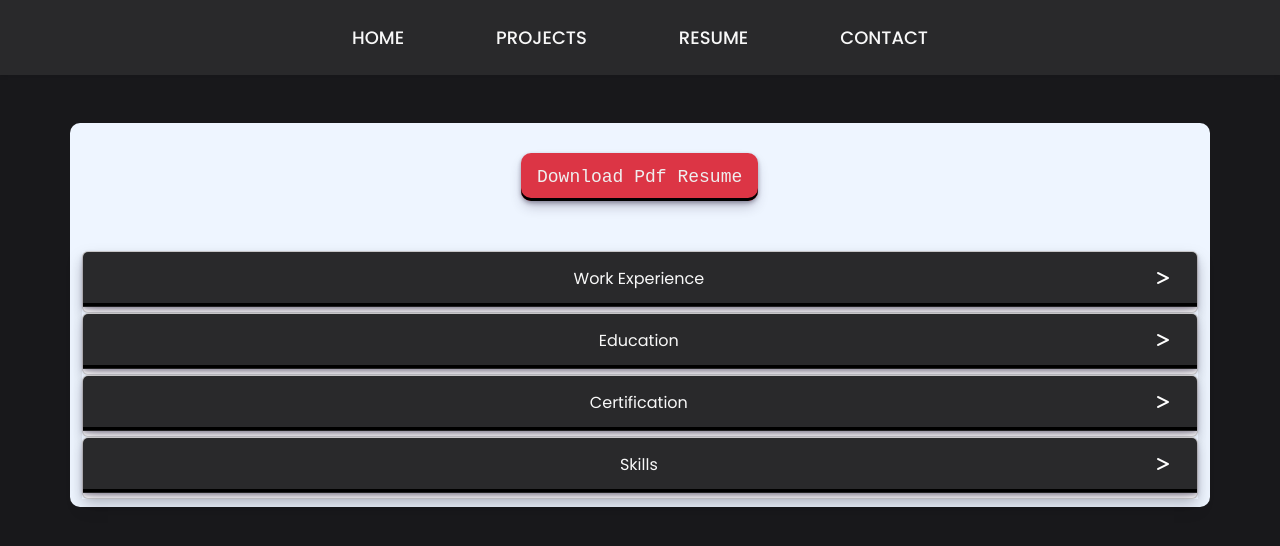
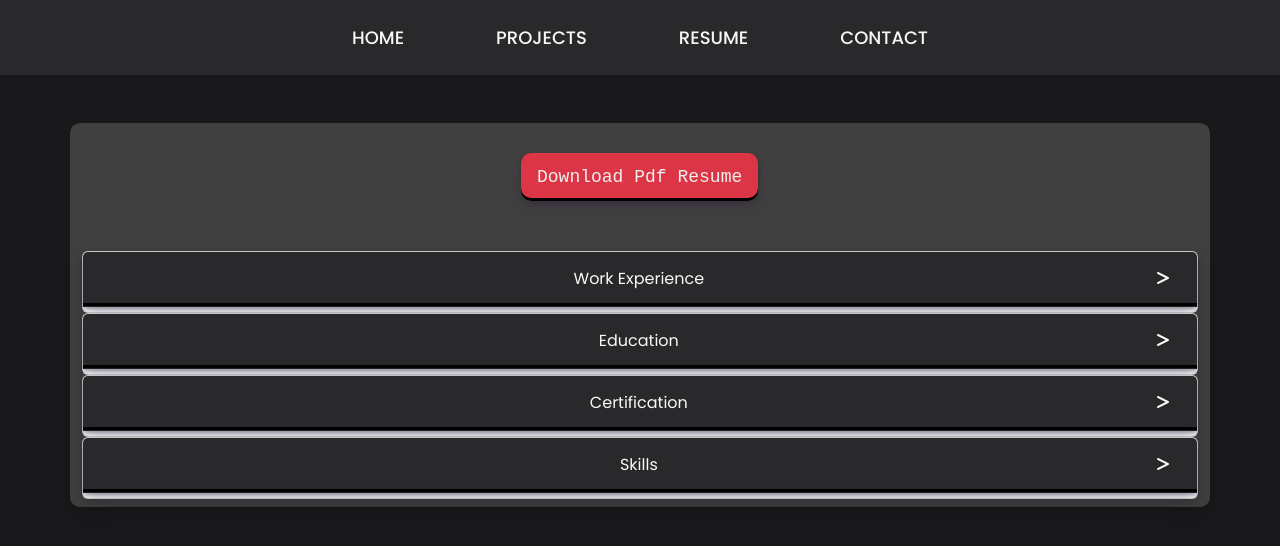
Before and after one commit to johnfroilanlluz/froilan-lluz-portfolio, an Angular app: page /resume in a window 1280 px wide. Shown: the top 546 px of the page. Built offline with nearby package versions, Linux system fonts and the light colour scheme.

Commit message:
feat: :dizzy:

```diff
--- a/angular.json
+++ b/angular.json
@@ -20,19 +20,12 @@
             "outputPath": "dist/sampleportfolio",
             "index": "src/index.html",
             "main": "src/main.ts",
-            "polyfills": [
-              "zone.js"
-            ],
+            "polyfills": ["zone.js"],
             "tsConfig": "tsconfig.app.json",
             "inlineStyleLanguage": "scss",
-            "assets": [
-              "src/favicon.ico",
-              "src/assets"
-            ],
-            "styles": [
-              "src/styles.scss"
-            ],
-            "scripts": []
+            "assets": ["src/favicon.ico", "src/assets"],
+            "styles": ["src/styles.scss", "./node_modules/aos/dist/aos.css"],
+            "scripts": ["./node_modules/aos/dist/aos.js"]
           },
           "configurations": {
             "production": {
@@ -82,19 +75,11 @@
         "test": {
           "builder": "@angular-devkit/build-angular:karma",
           "options": {
-            "polyfills": [
-              "zone.js",
-              "zone.js/testing"
-            ],
+            "polyfills": ["zone.js", "zone.js/testing"],
             "tsConfig": "tsconfig.spec.json",
             "inlineStyleLanguage": "scss",
-            "assets": [
-              "src/favicon.ico",
-              "src/assets"
-            ],
-            "styles": [
-              "src/styles.scss"
-            ],
+            "assets": ["src/favicon.ico", "src/assets"],
+            "styles": ["src/styles.scss"],
             "scripts": []
           }
         }
--- a/package.json
+++ b/package.json
@@ -18,6 +18,7 @@
     "@angular/platform-browser": "^16.0.0",
     "@angular/platform-browser-dynamic": "^16.0.0",
     "@angular/router": "^16.0.0",
+    "aos": "^2.3.4",
     "bootstrap": "^5.2.3",
     "ngx-bootstrap": "^11.0.2",
     "rxjs": "~7.8.0",
@@ -28,6 +29,7 @@
     "@angular-devkit/build-angular": "^16.0.0",
     "@angular/cli": "~16.0.0",
     "@angular/compiler-cli": "^16.0.0",
+    "@types/aos": "^3.0.7",
     "@types/jasmine": "~4.3.0",
     "jasmine-core": "~4.6.0",
     "karma": "~6.4.0",
--- a/src/app/app.component.ts
+++ b/src/app/app.component.ts
@@ -1,10 +1,15 @@
-import { Component } from '@angular/core';
+import { Component, OnInit } from '@angular/core';
 
+import * as AOS from 'aos';
 @Component({
   selector: 'app-root',
   templateUrl: './app.component.html',
-  styleUrls: ['./app.component.scss']
+  styleUrls: ['./app.component.scss'],
 })
-export class AppComponent {
+export class AppComponent implements OnInit{
   title = 'sampleportfolio';
+  ngOnInit() {
+    AOS.init(); //AOS - 2
+    AOS.refresh(); //refresh method is called on window resize and so on, as it doesn't require to build new store with AOS elements and should be as light as possible.
+  }
 }
--- a/src/app/contact/contact.component.html
+++ b/src/app/contact/contact.component.html
@@ -2,15 +2,18 @@
   class="container"
   style="border-radius: 10px; border: none; background: #18181b"
 >
-  <div id="about-me"
+  <div
+    id="about-me"
     class="text-center border mb-5 shadow rounded"
     style="background: #29292b"
   >
-    <h1 class="text-white">Contact</h1>
-    <p class="text-white">
+    <h1 class="text-white" data-aos="fade-up" data-aos-duration="1000">
+      Contact
+    </h1>
+    <p class="text-white" data-aos="fade-up" data-aos-duration="1000">
       I can be reached at the following email: <b>johnfroilanlluz2@gmail.com</b>
     </p>
-    <p class="text-white">
+    <p class="text-white" data-aos="fade-up" data-aos-duration="1000">
       Feel free to connect with me on any of the following platforms:
     </p>
   </div>
@@ -19,6 +22,9 @@
       href="//linkedin.com/in/john-froilan-lluz-3038a6274/"
       target="_blank"
       class="list-group-item list-group-item-action d-flex gap-3 py-3"
+      data-aos="zoom-in"
+      data-aos-duration="1000"
+      data-aos-delay="100"
     >
       <img
         src="../../assets/linkedin.png"
@@ -33,6 +39,9 @@
       href="//facebook.com/johnfroilan.lluz"
       target="_blank"
       class="list-group-item list-group-item-action d-flex gap-3 py-3"
+      data-aos="zoom-in"
+      data-aos-duration="2000"
+      data-aos-delay="100"
     >
       <img
         src="../../assets/facebook.png"
@@ -47,6 +56,9 @@
       href="//github.com/johnfroilanlluz"
       target="_blank"
       class="list-group-item list-group-item-action d-flex gap-3 py-3"
+      data-aos="zoom-in"
+      data-aos-duration="3000"
+      data-aos-delay="100"
     >
       <img
         src="../../assets/github.png"
--- a/src/app/home/home.component.html
+++ b/src/app/home/home.component.html
@@ -1,7 +1,7 @@
 <div class="container" style="border-radius: 10px; background: #18181b">
   <div class="row">
     <!--about me-->
-    <div class="col-lg shadow">
+    <div class="col-lg shadow" data-aos="fade-right" data-aos-duration="2000">
       <div class="text-center">
         <h2 class="text-white"></h2>
         <img
@@ -13,7 +13,9 @@
         />
         <h1 class="display-6 text-white">
           Hi, I'm
-          <b style="font-weight: 700; color: #dc3545; margin-top: 10px;">John Froilan Lluz</b>
+          <b style="font-weight: 700; color: #dc3545; margin-top: 10px"
+            >John Froilan Lluz</b
+          >
           <p class="animated-text">a <span>Frontend Developer</span></p>
         </h1>
         <p class="text-white">
@@ -24,7 +26,7 @@
       </div>
     </div>
     <!--Featured-->
-    <div class="col-lg shadow">
+    <div class="col-lg shadow" data-aos="fade-left" data-aos-duration="1000">
       <div class="text-center">
         <h2 class="text-white mb-4">Featured Project</h2>
       </div>
--- a/src/app/portfolio/portfolio.component.html
+++ b/src/app/portfolio/portfolio.component.html
@@ -22,9 +22,9 @@
       <div class="border mb-2 shadow-sm" style="width: 250px">
         <form>
           <div class="row mx-0">
-            <div class="col">
+            <div class="col text-white ">
               <small><b>Languages:</b></small>
-              <div class="form-group">
+              <div class="form-group text-white ">
                 <div class="form-check">
                   <input
                     type="checkbox"
@@ -67,9 +67,9 @@
                 </div>
               </div>
             </div>
-            <div class="col">
+            <div class="col text-white ">
               <small><b>Frameworks:</b></small>
-              <div class="form-group">
+              <div class="form-group text-white ">
                 <div class="form-check">
                   <input
                     type="checkbox"
--- a/src/app/project-card/project-card.component.html
+++ b/src/app/project-card/project-card.component.html
@@ -1,4 +1,6 @@
 <div
+data-aos="fade-up"
+data-aos-duration="1000"
   id="project-card"
   class="card shadow text-center"
   style="
--- a/src/app/resume/resume.component.html
+++ b/src/app/resume/resume.component.html
@@ -1,6 +1,6 @@
 <div
   class="container text-center"
-  style="border-radius: 10px; border: none; background: #eef5ff"
+  style="border-radius: 10px; border: none; background: #414040"
 >
   <button
     id="resume-button"
@@ -8,13 +8,20 @@
     class="button-30"
     role="button"
     style="margin-top: 30px"
+    data-aos="zoom-in"
+    data-aos-duration="2000"
   >
     Download Pdf Resume
   </button>
 
   <div class="pb-2">
     <accordion [isAnimated]="true" class="shadow">
-      <accordion-group [(isOpen)]="isWorkExperienceOpen">
+      <accordion-group
+        [(isOpen)]="isWorkExperienceOpen"
+        data-aos="zoom-in"
+        data-aos-duration="1000"
+        data-aos-delay="100"
+      >
         <button
           class="btn btn-block justify-content-between d-flex w-100"
           accordion-heading
@@ -33,7 +40,9 @@
         </button>
         <div style="text-align: left">
           <h2 class="mb-0">Frontend Developer</h2>
-          <h3 class="text-primary text-danger-emphasis ">ApexTech Innovations</h3>
+          <h3 class="text-primary text-danger-emphasis">
+            ApexTech Innovations
+          </h3>
           <ul>
             <li>
               As a Frontend Developer at ApexTech Innovations, my journey was a
@@ -60,7 +69,12 @@
         </div>
         <hr />
       </accordion-group>
-      <accordion-group [(isOpen)]="isEducationOpen">
+      <accordion-group
+        [(isOpen)]="isEducationOpen"
+        data-aos="zoom-in"
+        data-aos-duration="2000"
+        data-aos-delay="100"
+      >
         <button
           class="btn btn-block justify-content-between d-flex w-100"
           accordion-heading
@@ -79,7 +93,7 @@
         </button>
         <div style="text-align: left">
           <h2 class="mb-0">Bacherlor of Science in Computer Engineering</h2>
-          <h3 class="text-primary">
+          <h3 class="text-primary text-danger-emphasis">
             Polytechnic University of the Philippines Binan Campus
           </h3>
           <ul>
@@ -92,7 +106,12 @@
           </ul>
         </div>
       </accordion-group>
-      <accordion-group [(isOpen)]="isCertificationsOpen">
+      <accordion-group
+        [(isOpen)]="isCertificationsOpen"
+        data-aos="zoom-in"
+        data-aos-duration="3000"
+        data-aos-delay="100"
+      >
         <button
           class="btn btn-block justify-content-between d-flex w-100"
           accordion-heading
@@ -122,7 +141,12 @@
           </ul>
         </div>
       </accordion-group>
-      <accordion-group [(isOpen)]="isSkillsOpen">
+      <accordion-group
+        [(isOpen)]="isSkillsOpen"
+        data-aos="zoom-in"
+        data-aos-duration="3000"
+        data-aos-delay="200"
+      >
         <button
           class="btn btn-block justify-content-between d-flex w-100"
           accordion-heading
@@ -143,20 +167,20 @@
           <div class="col">
             <h3>Programming Language:</h3>
             <ul>
-              <li>HTML</li>
-              <li>SCSS</li>
-              <li>Basic JavaScript</li>
-              <li>TypeScript</li>
-              <li>Python</li>
-              <li>Java</li>
+              <li class="text-danger-emphasis">HTML</li>
+              <li class="text-danger-emphasis">SCSS</li>
+              <li class="text-danger-emphasis">Basic JavaScript</li>
+              <li class="text-danger-emphasis">TypeScript</li>
+              <li class="text-danger-emphasis">Python</li>
+              <li class="text-danger-emphasis">Java</li>
             </ul>
           </div>
           <div class="col">
             <h3>Frameworks</h3>
             <ul>
-              <li>Angular</li>
-              <li>NodeJs</li>
-              <li>Flask</li>
+              <li class="text-danger-emphasis">Angular</li>
+              <li class="text-danger-emphasis">NodeJs</li>
+              <li class="text-danger-emphasis">Flask</li>
             </ul>
           </div>
         </div>
--- a/src/app/resume/resume.component.scss
+++ b/src/app/resume/resume.component.scss
@@ -9,7 +9,7 @@ accordion-group::ng-deep .card-header {
 
   &:hover {
 
-    box-shadow: rgba(45, 35, 66, 0.4) 0 4px 8px, rgba(45, 35, 66, 0.3) 0 7px 13px -3px, #dc3545 0 -3px 0 inset;
+    box-shadow: rgba(45, 35, 66, 0.4) 0 4px 8px, rgba(45, 35, 66, 0.3) 0 7px 13px -3px, #414040 0 -3px 0 inset;
     transform: translateY(-2px);
   }
 
@@ -56,7 +56,7 @@ accordion-group::ng-deep .card-header {
 }
 
 .button-30:active {
-  box-shadow: #D6D6E7 0 3px 7px inset;
+  box-shadow: #414040 0 3px 7px inset;
   transform: translateY(2px);
 }
 
```
Also changed, not shown: 1 other file (tests, documents, lock files or other folders).
